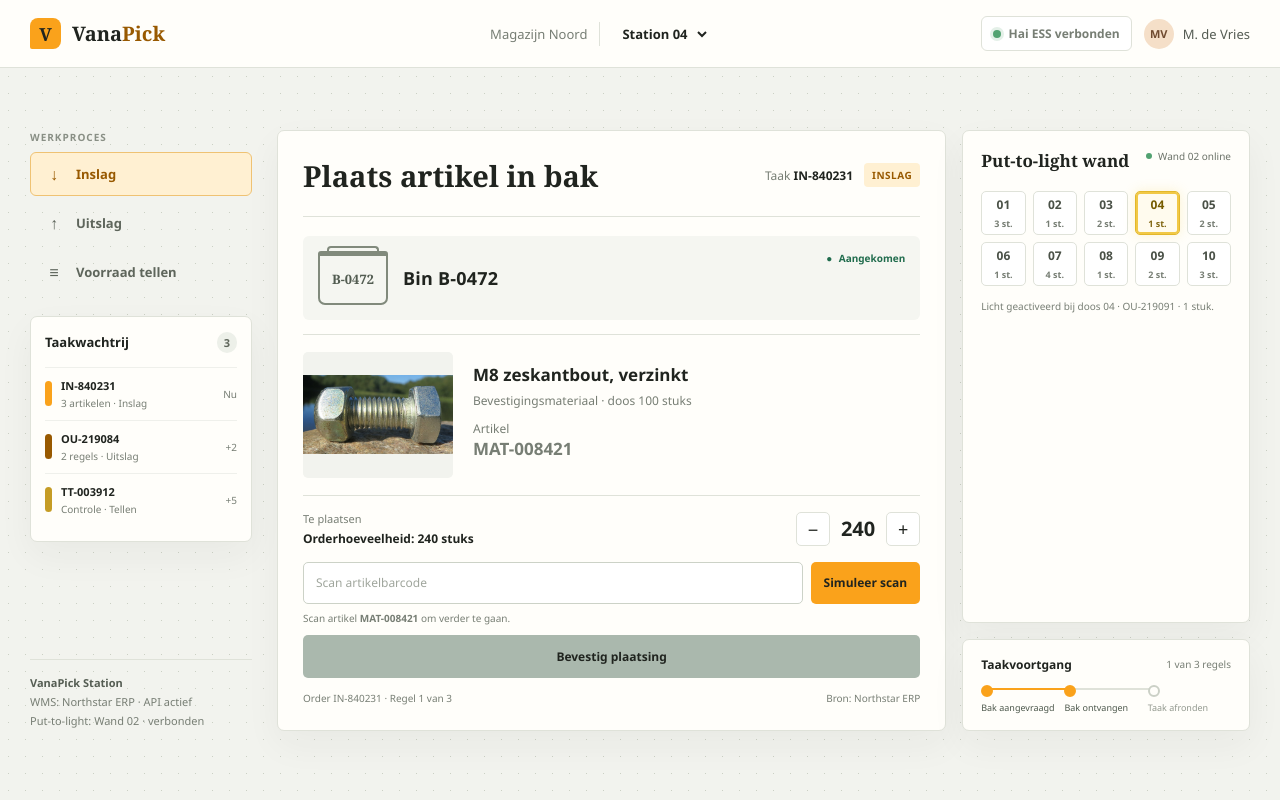
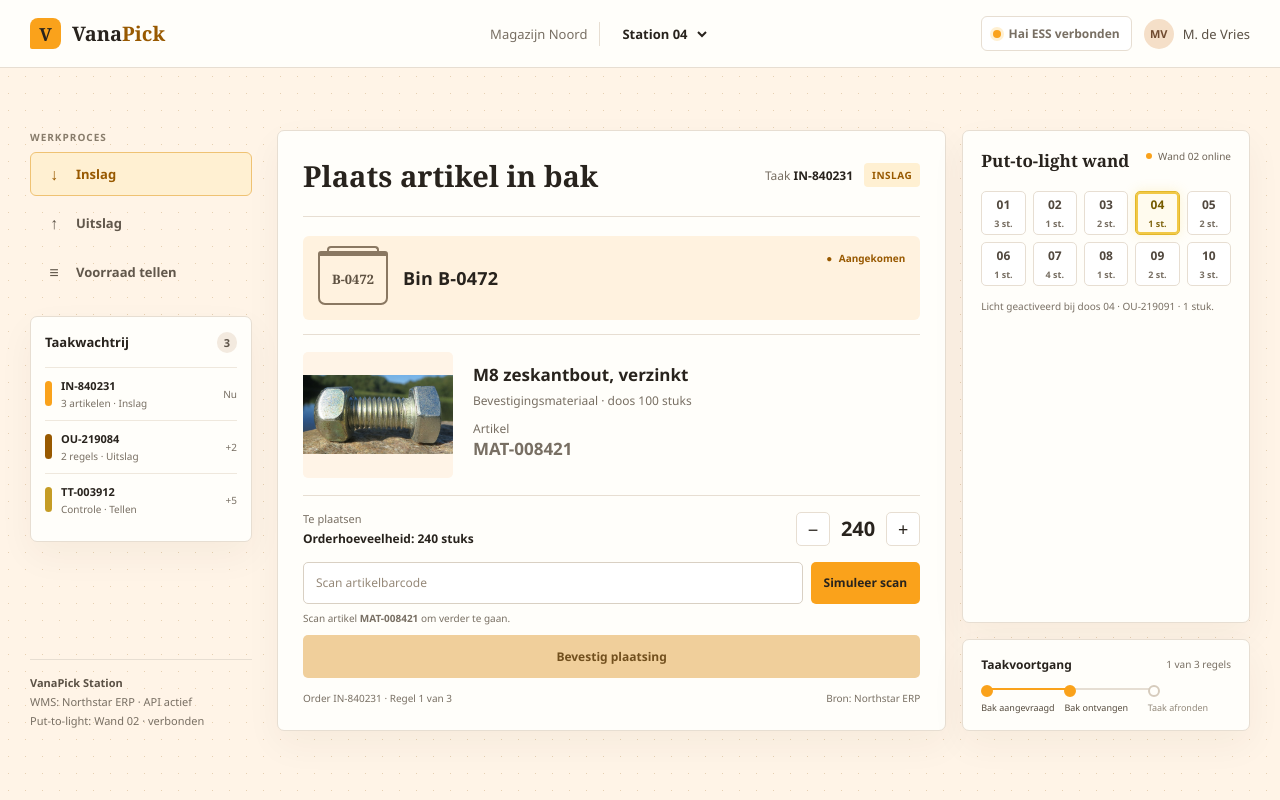
Before and after one commit to HenkV-000/Pickstation-PROTO, a plain HTML site: page index.html in a window 1280 px wide. Drawn offline with Linux system fonts and the light colour scheme.

Commit message:
nog niet alles was oranje

```diff
--- a/index.html
+++ b/index.html
@@ -3,23 +3,23 @@
 <head>
   <meta charset="utf-8">
   <meta name="viewport" content="width=device-width, initial-scale=1">
-  <meta name="theme-color" content="#f2f3ee">
+  <meta name="theme-color" content="#fff4e7">
   <title>VanaPick | Station 04</title>
   <style>
     :root {
       color-scheme: light;
-      --ink: #20241f;
-      --muted: #777e74;
-      --line: #dfe2d9;
+      --ink: #28231d;
+      --muted: #786f63;
+      --line: #e7ded2;
       --paper: #fffefa;
-      --canvas: #f2f3ee;
+      --canvas: #fff4e7;
       --brand: #FAA21B;
       --brand-dark: #985900;
       --brand-wash: #fff0d2;
-      --success: #206c4d;
-      --success-wash: #e4f0e8;
+      --success: #985900;
+      --success-wash: #fff0d2;
       --yellow: #f1c846;
-      --shadow: 0 14px 36px #2534250c;
+      --shadow: 0 14px 36px #3928170c;
       font-family: "Aptos", "Segoe UI", sans-serif;
     }
     * { box-sizing: border-box; }
@@ -29,7 +29,7 @@
       min-height: 100vh;
       color: var(--ink);
       background-color: var(--canvas);
-      background-image: radial-gradient(#cbd0c4 0.65px, transparent 0.65px);
+      background-image: radial-gradient(#e6d0b2 0.65px, transparent 0.65px);
       background-size: 17px 17px;
     }
     button, input, select { font: inherit; }
@@ -47,22 +47,22 @@
     .context-divider { height: 24px; width: 1px; background: var(--line); }
     .station-select { border: 0; background: transparent; color: var(--ink); font-weight: 700; padding: 6px; }
     .system-state { display: flex; align-items: center; gap: 8px; padding: 8px 11px; border: 1px solid var(--line); border-radius: 6px; background: #fff; font-size: 12px; font-weight: 650; }
-    .state-dot { width: 8px; height: 8px; border-radius: 50%; background: #52a271; box-shadow: 0 0 0 3px var(--success-wash); }
-    .operator { display: flex; align-items: center; gap: 9px; color: #555c53; font-size: 13px; }
+    .state-dot { width: 8px; height: 8px; border-radius: 50%; background: var(--brand); box-shadow: 0 0 0 3px var(--success-wash); }
+    .operator { display: flex; align-items: center; gap: 9px; color: #5b5145; font-size: 13px; }
     .avatar { width: 30px; height: 30px; display: grid; place-items: center; border-radius: 50%; background: #f5dfc8; color: #704b30; font-size: 11px; font-weight: 800; }
     .workspace { display: grid; grid-template-columns: 222px minmax(0, 1fr); max-width: 1640px; width: 100%; margin: auto; padding: 26px 30px 34px; gap: 25px; }
     .sidebar { display: flex; flex-direction: column; gap: 22px; }
-    .side-label { margin: 0 0 8px; color: #898f85; font-size: 10px; font-weight: 800; letter-spacing: 1px; text-transform: uppercase; }
+    .side-label { margin: 0 0 8px; color: #887c6b; font-size: 10px; font-weight: 800; letter-spacing: 1px; text-transform: uppercase; }
     .mode-list { display: grid; gap: 5px; }
-    .mode-button { min-height: 44px; display: flex; align-items: center; gap: 11px; padding: 0 12px; border: 1px solid transparent; border-radius: 6px; background: transparent; color: #5e655b; text-align: left; font-size: 13px; font-weight: 650; cursor: pointer; }
+    .mode-button { min-height: 44px; display: flex; align-items: center; gap: 11px; padding: 0 12px; border: 1px solid transparent; border-radius: 6px; background: transparent; color: #61574b; text-align: left; font-size: 13px; font-weight: 650; cursor: pointer; }
     .mode-button:hover { background: #ffffff9c; }
     .mode-button.active { border-color: #efc273; background: var(--brand-wash); color: var(--brand-dark); }
     .mode-icon { width: 22px; color: inherit; font-size: 16px; text-align: center; }
     .queue-card { padding: 15px 14px; border: 1px solid var(--line); border-radius: 7px; background: var(--paper); box-shadow: var(--shadow); }
     .queue-heading { display: flex; justify-content: space-between; align-items: center; margin-bottom: 14px; }
     .queue-heading strong { font-size: 13px; }
-    .queue-count { padding: 3px 7px; border-radius: 20px; background: #edf0e9; color: #5f665b; font-size: 11px; font-weight: 750; }
-    .queue-item { display: grid; grid-template-columns: 7px 1fr auto; align-items: center; gap: 9px; padding: 10px 0; border-top: 1px solid #eff0eb; }
+    .queue-count { padding: 3px 7px; border-radius: 20px; background: #f3eadf; color: #5d5348; font-size: 11px; font-weight: 750; }
+    .queue-item { display: grid; grid-template-columns: 7px 1fr auto; align-items: center; gap: 9px; padding: 10px 0; border-top: 1px solid #efe8dd; }
     .queue-item:first-of-type { border-top: 0; }
     .queue-mark { width: 7px; height: 25px; border-radius: 4px; background: var(--brand); }
     .queue-item.pick .queue-mark { background: var(--brand-dark); }
@@ -71,7 +71,7 @@
     .queue-item small { display: block; margin-top: 3px; color: var(--muted); font-size: 10px; }
     .queue-item em { color: var(--muted); font-size: 10px; font-style: normal; }
     .side-footer { margin-top: auto; padding-top: 14px; border-top: 1px solid var(--line); color: var(--muted); font-size: 11px; line-height: 1.7; }
-    .side-footer strong { color: #555d53; }
+    .side-footer strong { color: #5b5145; }
     main { min-width: 0; }
     h1 { margin: 0; font: 700 29px Georgia, "Times New Roman", serif; letter-spacing: 0; }
     .task-number { color: var(--muted); font-size: 12px; }
@@ -84,14 +84,14 @@
     .pill { display: inline-flex; align-items: center; gap: 6px; border-radius: 4px; padding: 5px 8px; background: var(--brand-wash); color: var(--brand-dark); font-size: 10px; font-weight: 800; text-transform: uppercase; letter-spacing: .5px; }
     .pill.orange { background: var(--brand-wash); color: var(--brand-dark); }
     .pill.yellow { background: #f8f1d9; color: #826814; }
-    .bin-block { display: flex; align-items: center; gap: 15px; margin: 19px 0 14px; padding: 15px; border-radius: 6px; background: #f5f6f1; }
-    .bin-illustration { width: 70px; height: 54px; position: relative; display: flex; align-items: center; justify-content: center; flex: none; border: 2px solid #818a7c; border-top: 5px solid #818a7c; border-radius: 3px 3px 7px 7px; color: #525c51; font: 700 13px Georgia, serif; line-height: 1; text-align: center; }
-    .bin-illustration::before { content: ""; position: absolute; top: -10px; left: 7px; right: 7px; height: 5px; border: 2px solid #818a7c; border-bottom: 0; border-radius: 4px 4px 0 0; }
+    .bin-block { display: flex; align-items: center; gap: 15px; margin: 19px 0 14px; padding: 15px; border-radius: 6px; background: #fff2df; }
+    .bin-illustration { width: 70px; height: 54px; position: relative; display: flex; align-items: center; justify-content: center; flex: none; border: 2px solid #8a7862; border-top: 5px solid #8a7862; border-radius: 3px 3px 7px 7px; color: #5e5141; font: 700 13px Georgia, serif; line-height: 1; text-align: center; }
+    .bin-illustration::before { content: ""; position: absolute; top: -10px; left: 7px; right: 7px; height: 5px; border: 2px solid #8a7862; border-bottom: 0; border-radius: 4px 4px 0 0; }
     .bin-details strong { font-size: 18px; letter-spacing: .2px; }
     .bin-arrived { margin-left: auto; align-self: flex-start; color: var(--success); font-size: 10px; font-weight: 750; white-space: nowrap; }
     .bin-arrived span { margin-right: 4px; }
     .product-row { display: grid; grid-template-columns: 150px minmax(0, 1fr); align-items: center; gap: 20px; padding: 17px 0; border-top: 1px solid var(--line); border-bottom: 1px solid var(--line); }
-    .product-image { width: 150px; height: 126px; display: block; border-radius: 5px; background: #f2f3ee; object-fit: contain; }
+    .product-image { width: 150px; height: 126px; display: block; border-radius: 5px; background: #fff4e7; object-fit: contain; }
     .product-info strong { display: block; margin-bottom: 6px; font-size: 17px; }
     .product-info > span { display: block; color: var(--muted); font-size: 12px; }
     .product-sku { color: var(--muted); font-size: 10px; text-align: right; }
@@ -104,28 +104,28 @@
     .stepper button:hover { border-color: var(--brand); color: var(--brand-dark); }
     .stepper output { min-width: 29px; text-align: center; font-size: 20px; font-weight: 750; font-variant-numeric: tabular-nums; }
     .scan-field { display: flex; gap: 8px; margin-bottom: 11px; }
-    .scan-field input { width: 100%; min-width: 0; height: 42px; padding: 0 12px; border: 1px solid #ccd2c7; border-radius: 5px; outline: 0; background: white; font-size: 12px; }
+    .scan-field input { width: 100%; min-width: 0; height: 42px; padding: 0 12px; border: 1px solid #d9d0c3; border-radius: 5px; outline: 0; background: white; font-size: 12px; }
     .scan-field input:focus { border-color: var(--brand); box-shadow: 0 0 0 3px #FAA21B30; }
-    .scan-field input::placeholder { color: #a0a69d; }
+    .scan-field input::placeholder { color: #968979; }
     .scan-message { min-height: 16px; margin: -4px 0 8px; color: var(--muted); font-size: 10px; }
     .scan-message.error { color: #b23b2e; }
     .scan-message.success { color: var(--success); }
     .primary-action { width: 100%; min-height: 43px; border: 0; border-radius: 5px; background: var(--brand); color: var(--ink); font-size: 12px; font-weight: 750; cursor: pointer; transition: background .15s, transform .15s; }
     .primary-action:hover:not(:disabled) { background: var(--brand-dark); color: white; transform: translateY(-1px); }
-    .primary-action:disabled { background: #aab8ad; cursor: not-allowed; }
+    .primary-action:disabled { background: #f0cf9b; color: #72501e; cursor: not-allowed; }
     .task-meta { display: flex; justify-content: space-between; gap: 10px; margin-top: 13px; color: var(--muted); font-size: 10px; }
     .right-column { display: grid; grid-template-rows: minmax(0, 1fr) auto; gap: 16px; }
     .wall-panel { padding: 18px; transition: opacity .18s, filter .18s; }
     .wall-panel.muted { opacity: .38; filter: grayscale(1); }
     .wall-header { display: flex; justify-content: space-between; align-items: flex-start; gap: 8px; margin-bottom: 15px; }
     .wall-header h2 { margin: 0 0 4px; font: 700 17px Georgia, "Times New Roman", serif; letter-spacing: 0; }
-    .wall-status { display: flex; align-items: center; gap: 6px; color: #6b7268; font-size: 10px; white-space: nowrap; }
+    .wall-status { display: flex; align-items: center; gap: 6px; color: #6e6457; font-size: 10px; white-space: nowrap; }
     .wall-status .state-dot { width: 6px; height: 6px; box-shadow: none; }
     .carton-list { display: grid; grid-template-columns: repeat(5, minmax(0, 1fr)); gap: 7px; }
     .carton { aspect-ratio: 1 / .94; min-width: 0; display: flex; flex-direction: column; align-items: center; justify-content: center; gap: 4px; padding: 4px; border: 1px solid var(--line); border-radius: 5px; background: white; cursor: pointer; text-align: center; transition: border-color .15s, background .15s, box-shadow .15s; }
     .carton:hover { border-color: var(--brand-dark); }
     .carton.lit { border-color: #e3b72a; background: #fffbee; box-shadow: inset 0 0 0 2px #f1c846, 0 0 12px #f1c84639; }
-    .carton-code { color: #4a5147; font-size: 12px; font-weight: 800; }
+    .carton-code { color: #51483e; font-size: 12px; font-weight: 800; }
     .carton-qty { color: var(--muted); font-size: 9px; font-weight: 700; white-space: nowrap; }
     .carton.lit .carton-code { color: #765c00; }
     .carton.lit .carton-qty { color: #826814; }
@@ -135,13 +135,13 @@
     .flow-title strong { font-size: 12px; }
     .flow-title span { color: var(--muted); font-size: 10px; }
     .flow-steps { display: grid; grid-template-columns: repeat(3, 1fr); }
-    .flow-step { position: relative; padding-top: 16px; color: #92988e; font-size: 9px; }
-    .flow-step::before { content: ""; position: absolute; top: 0; left: 0; width: 8px; height: 8px; border: 2px solid #cbd0c6; border-radius: 50%; background: var(--paper); z-index: 1; }
-    .flow-step:not(:last-child)::after { content: ""; position: absolute; top: 3px; left: 9px; width: calc(100% - 8px); height: 2px; background: #dfe2d9; }
-    .flow-step.done, .flow-step.current { color: #4d584c; }
+    .flow-step { position: relative; padding-top: 16px; color: #918779; font-size: 9px; }
+    .flow-step::before { content: ""; position: absolute; top: 0; left: 0; width: 8px; height: 8px; border: 2px solid #d6cbbc; border-radius: 50%; background: var(--paper); z-index: 1; }
+    .flow-step:not(:last-child)::after { content: ""; position: absolute; top: 3px; left: 9px; width: calc(100% - 8px); height: 2px; background: #e6ded3; }
+    .flow-step.done, .flow-step.current { color: #554b3e; }
     .flow-step.done::before, .flow-step.current::before { border-color: var(--brand); background: var(--brand); }
     .flow-step.done:not(:last-child)::after { background: var(--brand); }
-    .toast { position: fixed; right: 24px; bottom: 24px; padding: 12px 16px; border-radius: 5px; background: #202b22; color: white; box-shadow: 0 8px 24px #0003; font-size: 12px; opacity: 0; transform: translateY(8px); pointer-events: none; transition: .2s; }
+    .toast { position: fixed; right: 24px; bottom: 24px; padding: 12px 16px; border-radius: 5px; background: #31271d; color: white; box-shadow: 0 8px 24px #0003; font-size: 12px; opacity: 0; transform: translateY(8px); pointer-events: none; transition: .2s; }
     .toast.show { opacity: 1; transform: translateY(0); }
     @media (max-width: 1050px) {
       .workspace { grid-template-columns: 190px minmax(0, 1fr); padding: 20px; gap: 16px; }
```
